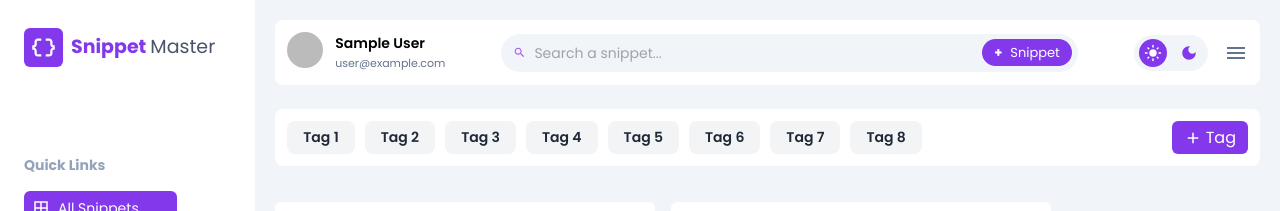
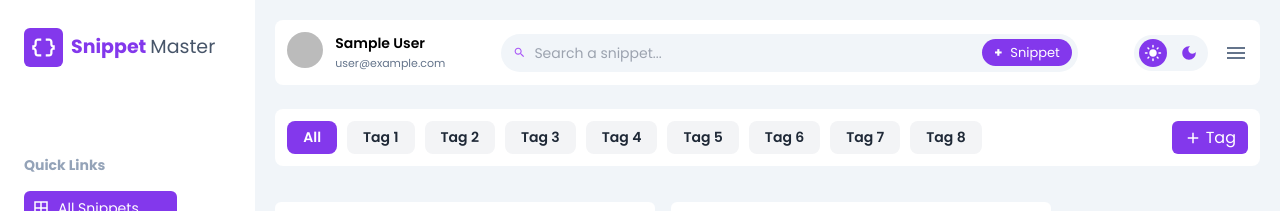
Before and after one commit to rajputkarsh/snippet-master, a Next.js app: page /my-notes in a window 1280 px wide. Shown: the top 211 px of the page. Built offline with nearby package versions, Linux system fonts and the light colour scheme; no server answers; sample sign-in values are in the browser's storage.

Commit message:
add All Tags logic

```diff
--- a/src/components/SwiperSelection/index.tsx
+++ b/src/components/SwiperSelection/index.tsx
@@ -22,15 +22,17 @@ export default function SwiperSelection() {
     setOpenNewTagsWindow(() => true);
   }
 
-  const handleTagClick = (tag: SingleTagType) => {
-    if (selectedTags.some((selectedTag) => selectedTag.id === tag.id)) {
+  const handleTagClick = (tag: SingleTagType | null) => {
+    if(!tag) {
+      setSelectedTags(() => []);
+    } else if (selectedTags.some((selectedTag) => selectedTag.id === tag.id)) {
       setSelectedTags((prev) =>
         prev.filter((selectedTag) => selectedTag.id !== tag.id)
       );
     } else {
       setSelectedTags((prev) => [...prev, tag]);
     }
-  }
+  };
 
   return (
     <div
@@ -46,12 +48,30 @@ export default function SwiperSelection() {
           className="swiper-component"
           modules={[FreeMode]}
         >
+          <SwiperSlide
+            className={`${
+              selectedTags.length === 0
+                ? "bg-theme text-white"
+                : `${
+                    isDarkModeEnabled
+                      ? "bg-gray-700 text white"
+                      : "bg-gray-100 text-gray-800"
+                  }`
+            } font-semibold p-1 rounded-lg w-20`}
+            onClick={() => handleTagClick(null)}
+          >
+            All
+          </SwiperSlide>
           {allTags.map((tag) => (
             <SwiperSlide
               className={`${
                 selectedTags.some((selectedTag) => selectedTag.id === tag.id)
                   ? "bg-theme text-white"
-                  : `${isDarkModeEnabled ? "bg-gray-700 text white" : "bg-gray-100 text-gray-800"}`
+                  : `${
+                      isDarkModeEnabled
+                        ? "bg-gray-700 text white"
+                        : "bg-gray-100 text-gray-800"
+                    }`
               } font-semibold p-1 rounded-lg w-20`}
               key={`tag_${tag.id}`}
               onClick={() => handleTagClick(tag)}
```
